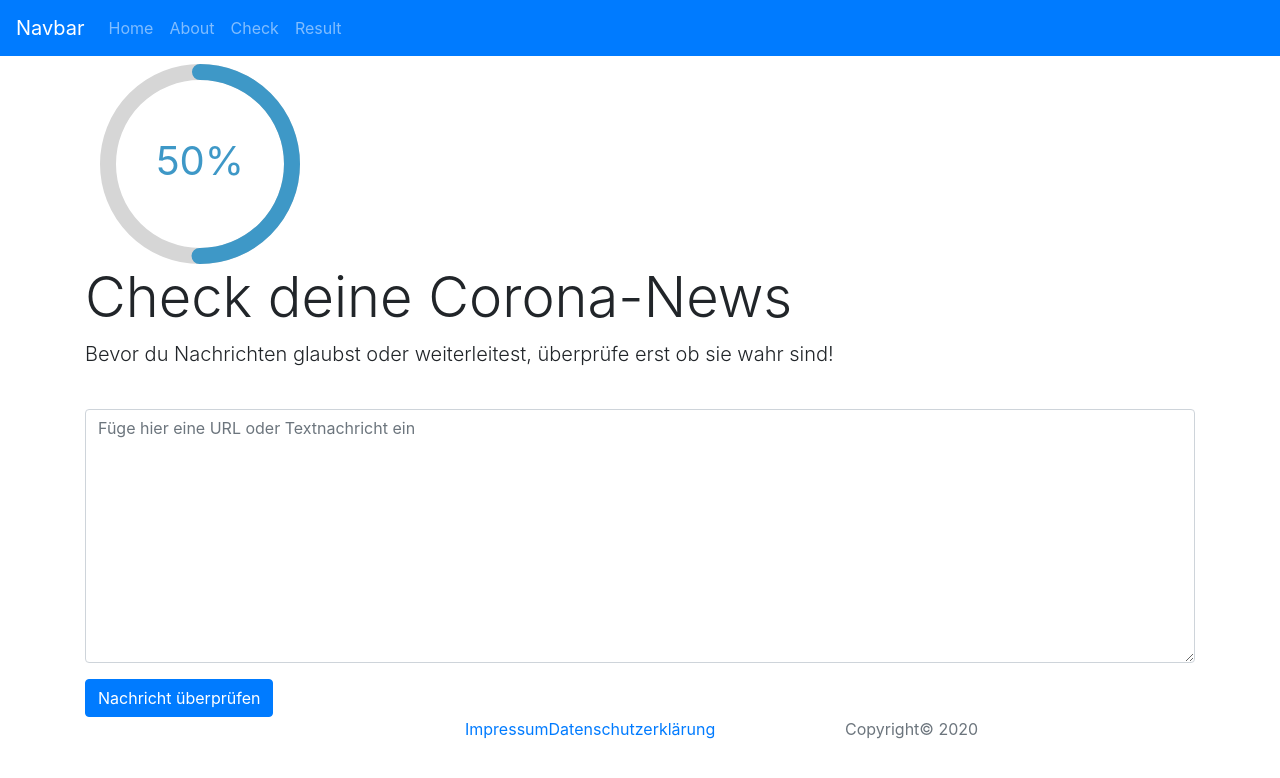
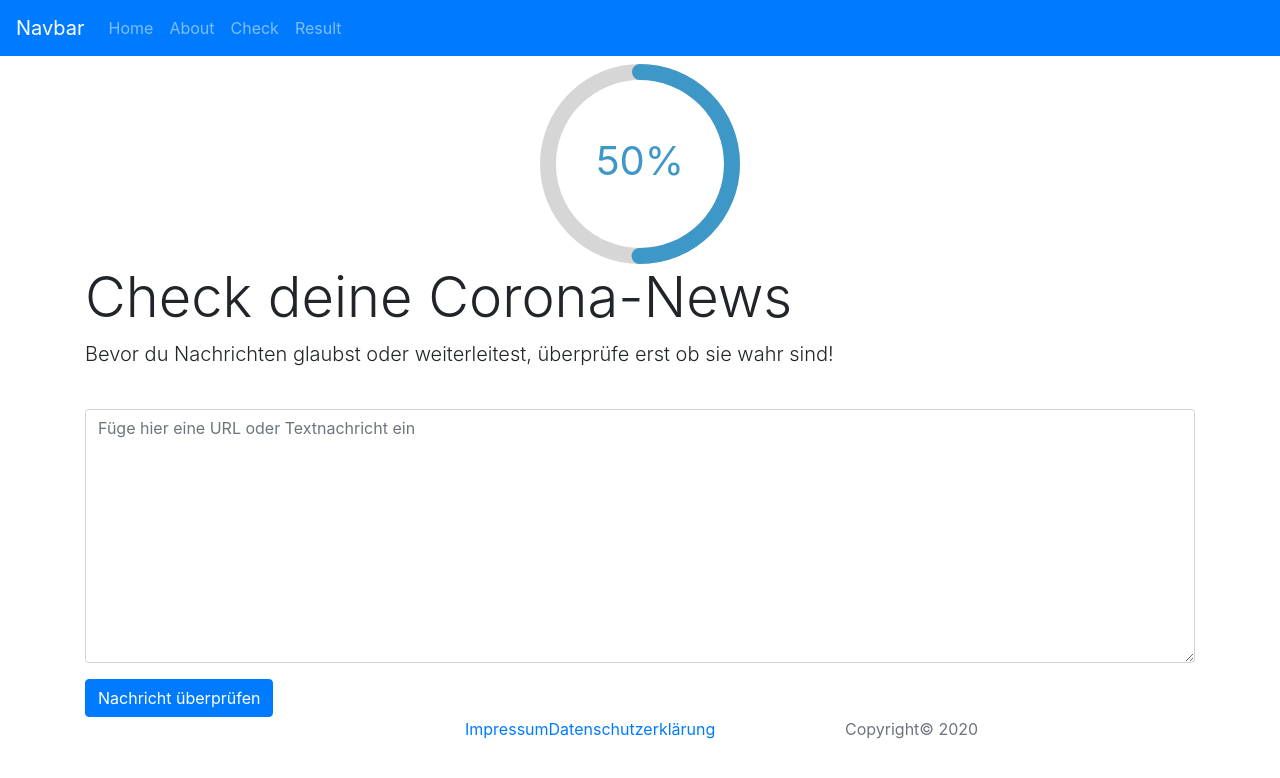
Before and after one commit to Check-den-Fakt/Frontend, a React (Create React App) app: page / in a window 1280 px wide. Shown: the top 778 px of the page. Built offline with nearby package versions, Linux system fonts and the light colour scheme.

Commit message:
Update Kuchendiagram

```diff
--- a/src/pages/Check/Check.css
+++ /dev/null
@@ -1,4 +0,0 @@
-.bar{
-    max-width: 200px !important;
-    position: center;
-}
--- a/src/pages/Check/Check.js
+++ b/src/pages/Check/Check.js
@@ -9,7 +9,7 @@ export default function Check() {
         <h1></h1>
         <div className="container">
             <div className="raw">
-               <div className="bar">
+               <div className="text-center">
                 <Diagram />
                </div>
             </div>
```
